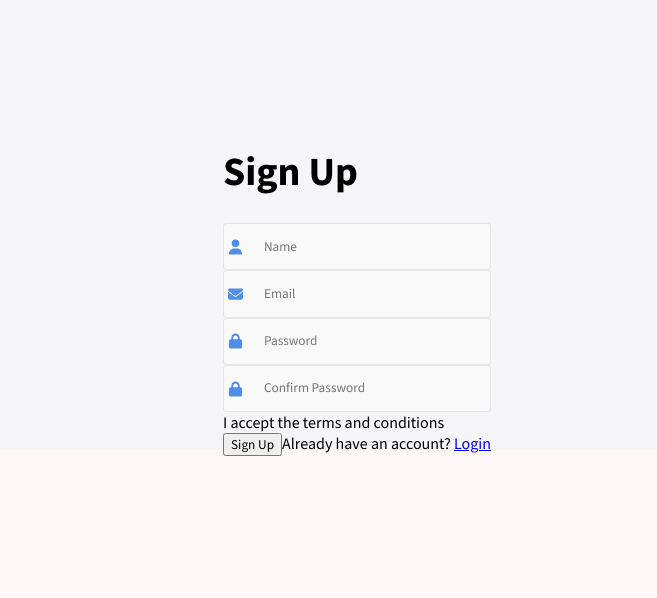
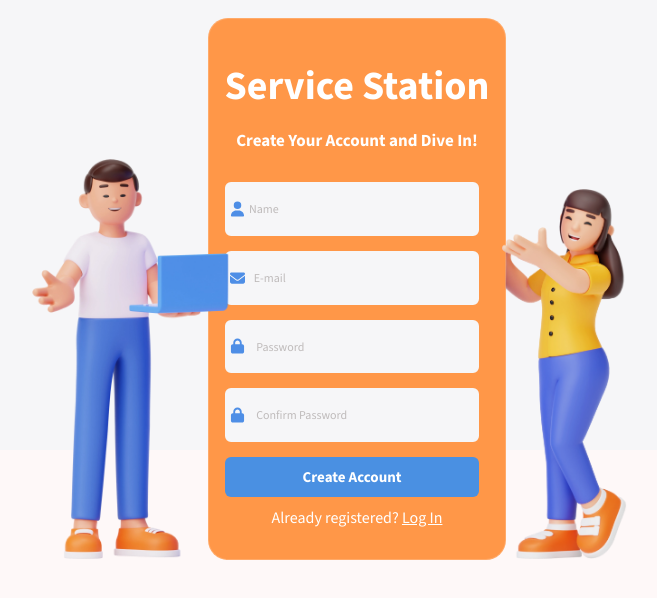
Before and after one commit to BaraaHalabi/Service-Provider-Web, a React (Create React App) app: page /sign-up in a window 1280 px wide. Shown: the top 598 px of the page, without its empty margins (283-940 px from the left). Built offline with nearby package versions, Linux system fonts and the light colour scheme.

Commit message:
fix(signupPage): restored sign up page

```diff
--- a/src/login/SignUp.module.css
+++ b/src/login/SignUp.module.css
@@ -3,7 +3,6 @@
   font-family: "Source Sans 3", sans-serif;
 }
 .container {
-  background-color: red;
   height: 450px;
   /* padding: 1px 8rem; */
   display: flex;
@@ -30,7 +29,7 @@
   bottom: 0;
   right: 0;
   z-index: 99;
-  transform: translateX(calc(100% - 5px));
+  transform: translateX(calc(100% - 3px));
 }
 
 .formLogin {
--- a/src/login/signUp.js
+++ b/src/login/signUp.js
@@ -1,25 +1,34 @@
 import React, { useEffect, useState } from "react";
 import { useNavigate } from "react-router-dom";
+
+import userIcon from "../img/user.svg";
+
+// Validate
 import { validate } from "./validate";
+// Styles
+import styles from "./SignUp.module.css";
+import "react-toastify/dist/ReactToastify.css";
+// Toast
+import { ToastContainer } from "react-toastify";
 import { notify } from "./toast";
-import { ToastContainer } from "react-toastify";
-import "react-toastify/dist/ReactToastify.css";
+//
+import { Link } from "react-router-dom";
+// Axios
 import axios from "axios";
-import { useAuth } from "../auth";
+import maleImg from "../img/login-male.webp";
+import femaleImg from "../img/login-female.webp";
+
 import { FontAwesomeIcon } from "@fortawesome/react-fontawesome";
-import { faUser, faEnvelope, faLock } from "@fortawesome/free-solid-svg-icons";
-import { Link } from "react-router-dom";
-import styles from "./SignUp.module.css";
+
+import { faEnvelope, faLock, faUser } from "@fortawesome/free-solid-svg-icons"; // Import the icons
 
 const SignUp = () => {
-  const { setIsLoggedIn } = useAuth();
   const navigate = useNavigate();
   const [data, setData] = useState({
     name: "",
     email: "",
     password: "",
     confirmPassword: "",
-    isAccepted: false,
   });
 
   const [errors, setErrors] = useState({});
@@ -30,153 +39,178 @@ const SignUp = () => {
   }, [data, touched]);
 
   const changeHandler = (event) => {
-    const { name, value, type, checked } = event.target;
-    setData((prevData) => ({
-      ...prevData,
-      [name]: type === "checkbox" ? checked : value,
-    }));
+    if (event.target.name === "IsAccepted") {
+      setData({ ...data, [event.target.name]: event.target.checked });
+    } else {
+      setData({ ...data, [event.target.name]: event.target.value });
+    }
   };
 
   const focusHandler = (event) => {
-    const { name } = event.target;
-    setTouched((prevTouched) => ({
-      ...prevTouched,
-      [name]: true,
-    }));
+    setTouched({ ...touched, [event.target.name]: true });
   };
 
   const submitHandler = (event) => {
     event.preventDefault();
 
-    if (!Object.keys(errors).length) {
+    if (data.password !== data.confirmPassword) {
+      setErrors({ ...errors, confirmPassword: "Passwords do not match." });
+      return;
+    }
+
+    const userData = {
+      name: data.name.trim(),
+      email: data.email.trim(),
+      password: data.password.trim(),
+      confirmPassword: data.confirmPassword.trim(),
+    };
+
     axios
-        .post("http://127.0.0.1:8000/api/user_register", data)
+      .post("http://127.0.0.1:8000/api/register", userData)
       .then((response) => {
-          if (response.status === 201) {
-            const token = response.data.token;
-            localStorage.setItem("token", token);
-            notify("You signed up successfully", "success");
-            setIsLoggedIn(true);
+        if (response.status === 200) {
+          notify("You signed Up successfully", "success");
           navigate("/");
         } else {
-            notify("An error occurred.", "error");
+          notify("An error occurred during registration.", "error");
         }
       })
       .catch((error) => {
         console.error(error);
-          notify("Sign up failed.", "error");
+        notify("An unexpected error occurred.", "error");
       });
-    } else {
-      notify("Invalid data!", "error");
-      setTouched({
-        name: true,
-        email: true,
-        password: true,
-        confirmPassword: true,
-        isAccepted: true,
-      });
-    }
   };
 
   return (
     <div className={styles.container}>
-      <form onSubmit={submitHandler} className={styles.formContainer}>
-        <h1 className={styles.header}>Sign Up</h1>
+      <form
+        className={styles.formLogin}
+        onSubmit={submitHandler}
+        autoComplete="off"
+      >
+        <img src={maleImg} className={styles.maleImage} alt="male-img" />
+        <img src={femaleImg} className={styles.femaleImage} alt="female-img" />
+
+        <h1 className={styles.headerTitle}>Service Station</h1>
+        <h2> Create Your Account and Dive In!</h2>
         <div className={styles.inputWithIcon}>
-          <input
+          <div
             className={
               errors.name && touched.name
-                ? styles.uncompleted
-                : styles.formInput
+                ? styles.unCompleted
+                : !errors.name && touched.name
+                ? styles.completed
+                : undefined
             }
+          >
+            <input
               type="text"
               name="name"
-            placeholder="Name"
               value={data.name}
+              placeholder=" Name"
               onChange={changeHandler}
               onFocus={focusHandler}
+              autoComplete="off"
             />
             <FontAwesomeIcon icon={faUser} className={styles.customIcon} />
-          {errors.name && touched.name && (
+          </div>
+          {/* {errors.name && touched.name && (
             <span className={styles.error}>{errors.name}</span>
-          )}
+          )} */}
         </div>
         <div className={styles.inputWithIcon}>
-          <input
+          <div
             className={
               errors.email && touched.email
-                ? styles.uncompleted
-                : styles.formInput
+                ? styles.unCompleted
+                : !errors.email && touched.email
+                ? styles.completed
+                : undefined
             }
-            type="email"
+          >
+            <input
+              type="text"
               name="email"
-            placeholder="Email"
               value={data.email}
+              placeholder="   E-mail"
               onChange={changeHandler}
               onFocus={focusHandler}
+              autoComplete="off"
             />
             <FontAwesomeIcon icon={faEnvelope} className={styles.customIcon} />
-          {errors.email && touched.email && (
+          </div>
+
+          {/* {errors.email && touched.email && (
             <span className={styles.error}>{errors.email}</span>
-          )}
+          )} */}
         </div>
         <div className={styles.inputWithIcon}>
-          <input
+          <div
             className={
               errors.password && touched.password
-                ? styles.uncompleted
-                : styles.formInput
+                ? styles.unCompleted
+                : !errors.password && touched.password
+                ? styles.completed
+                : undefined
             }
+          >
+            <input
               type="password"
               name="password"
-            placeholder="Password"
               value={data.password}
+              placeholder="    Password"
               onChange={changeHandler}
               onFocus={focusHandler}
+              autoComplete="off"
             />
-          <FontAwesomeIcon icon={faLock} className={styles.customIcon} />
-          {errors.password && touched.password && (
-            <span className={styles.error}>{errors.password}</span>
-          )}
           </div>
+          <FontAwesomeIcon icon={faLock} className={styles.customIcon} />{" "}
+        </div>
+
         <div className={styles.inputWithIcon}>
-          <input
+          <div
             className={
               errors.confirmPassword && touched.confirmPassword
-                ? styles.uncompleted
-                : styles.formInput
+                ? styles.unCompleted
+                : !errors.confirmPassword && touched.confirmPassword
+                ? styles.completed
+                : !errors.confirmPassword && touched.confirmPassword
+                ? styles.completed
+                : undefined
             }
+          >
+            <input
               type="password"
               name="confirmPassword"
-            placeholder="Confirm Password"
               value={data.confirmPassword}
+              placeholder="    Confirm Password"
               onChange={changeHandler}
               onFocus={focusHandler}
+              autoComplete="off"
             />
-          <FontAwesomeIcon icon={faLock} className={styles.customIcon} />
-          {errors.confirmPassword && touched.confirmPassword && (
-            <span className={styles.error}>{errors.confirmPassword}</span>
-          )}
+            <FontAwesomeIcon icon={faLock} className={styles.customIcon} />{" "}
           </div>
-        <div className={styles.formCheckbox}>
-          <label>
-            <input
-              type="checkbox"
-              name="isAccepted"
-              checked={data.isAccepted}
-              onChange={changeHandler}
-              onFocus={focusHandler}
-            />
-            I accept the terms and conditions
-          </label>
-          {errors.isAccepted && touched.isAccepted && (
-            <span className={styles.error}>{errors.isAccepted}</span>
-          )}
         </div>
-        <div className={styles.formButtons}>
-          <button type="submit">Sign Up</button>
-          <span>
-            Already have an account? <Link to="/login">Login</Link>
+
+        <div>
+          <button type="submit">Create Account</button>
+          <span
+            style={{
+              color: "white",
+              textAlign: "center",
+              display: "inline-block",
+              width: "100%",
+            }}
+          >
+            Already registered?&nbsp;
+            <Link
+              to="/login"
+              style={{
+                color: "white",
+              }}
+            >
+              Log In
+            </Link>
           </span>
         </div>
       </form>
```
Lines whose indentation alone changed are shown as unchanged.
